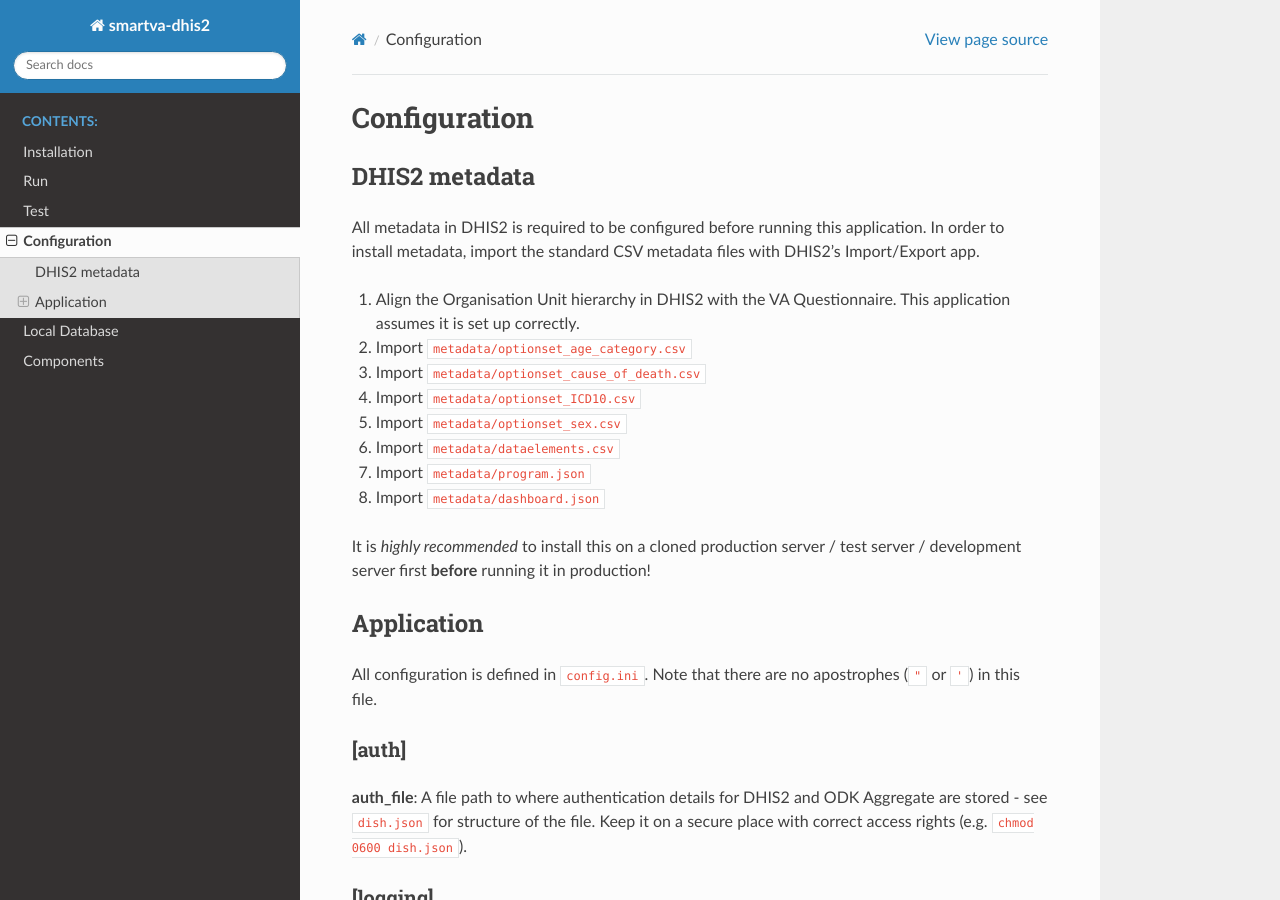
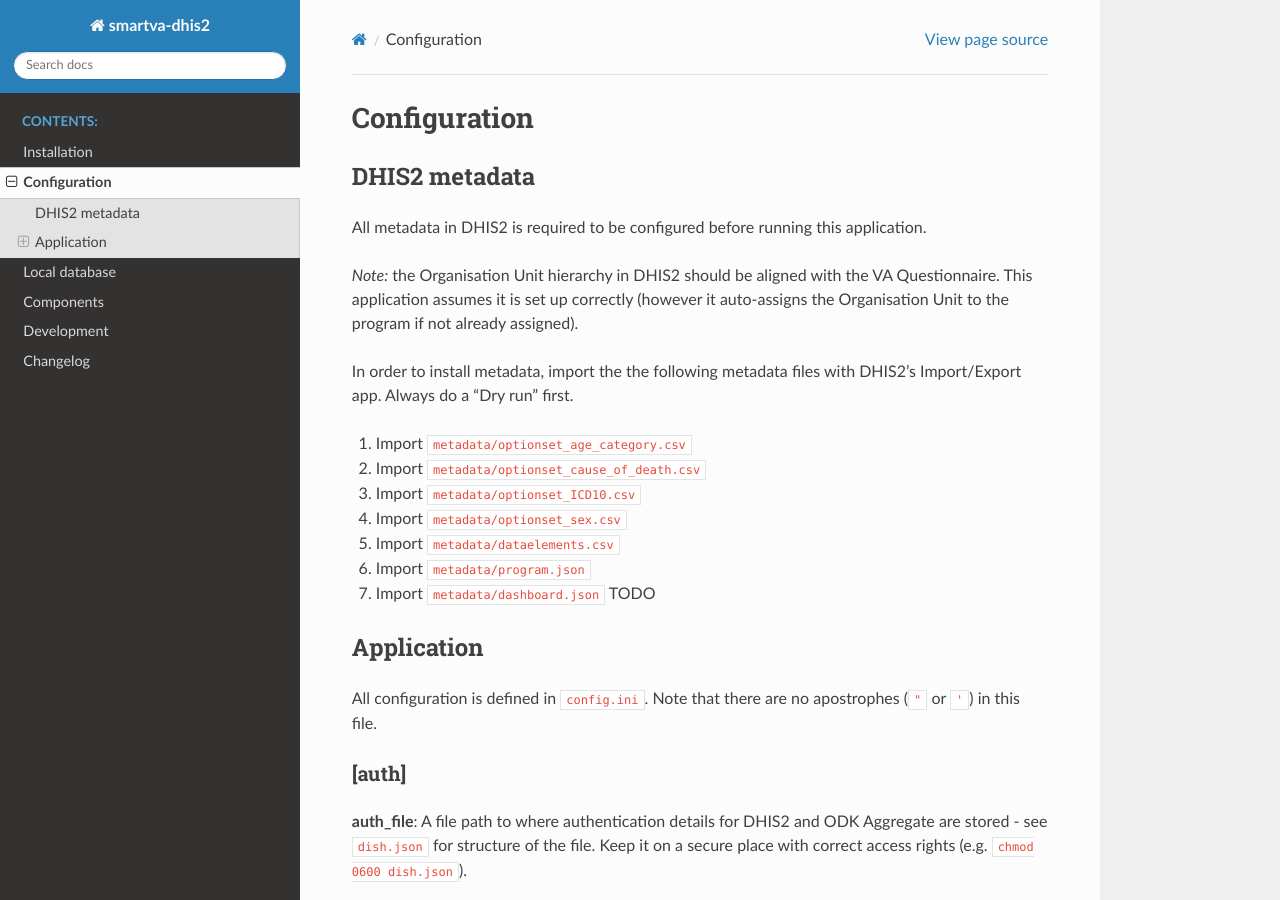
Before and after one commit to D4H-VA/smartva-dhis2, a Sphinx documentation site: the page built from docs/configuration.rst, in a window 1280 px wide and 900 px high. Built offline with Sphinx 7.4.7 and the Read the Docs theme 2.0.0, drawn with Linux system fonts in a browser that asks for light colours.

Commit message:
docs clean up

```diff
--- /dev/null
+++ b/docs/changelog.rst
@@ -0,0 +1,6 @@
+Changelog
+---------
+
+**v0.0.0**
+- added this
+- removed that
--- a/docs/configuration.rst
+++ b/docs/configuration.rst
@@ -6,18 +6,21 @@
 --------------
 
 All metadata in DHIS2 is required to be configured before running this application.
-In order to install metadata, import the standard CSV metadata files with DHIS2's Import/Export app.
 
-1. Align the Organisation Unit hierarchy in DHIS2 with the VA Questionnaire. This application assumes it is set up correctly.
-2. Import ``metadata/optionset_age_category.csv``
-3. Import ``metadata/optionset_cause_of_death.csv``
-4. Import ``metadata/optionset_ICD10.csv``
-5. Import ``metadata/optionset_sex.csv``
-6. Import ``metadata/dataelements.csv``
-7. Import ``metadata/program.json``
-8. Import ``metadata/dashboard.json``
+*Note:* the Organisation Unit hierarchy in DHIS2 should be aligned with the VA Questionnaire.
+This application assumes it is set up correctly (however it auto-assigns the Organisation Unit to the program if not already assigned).
 
-It is *highly recommended* to install this on a cloned production server / test server / development server first **before** running it in production!
+In order to install metadata, import the the following metadata files with DHIS2's Import/Export app.
+Always do a "Dry run" first.
+
+
+1. Import ``metadata/optionset_age_category.csv``
+2. Import ``metadata/optionset_cause_of_death.csv``
+3. Import ``metadata/optionset_ICD10.csv``
+4. Import ``metadata/optionset_sex.csv``
+5. Import ``metadata/dataelements.csv``
+6. Import ``metadata/program.json``
+7. Import ``metadata/dashboard.json`` TODO
 
 Application
 ------------
```
Also changed, not shown: docs/development.rst (added, +51 -0 lines), docs/index.rst (+10 -10 lines), docs/installation.rst (+17 -8 lines), docs/local_database.rst (+16 -4 lines), setup.py (+4 -7 lines), docs/components.rst (line endings or trailing spaces).
